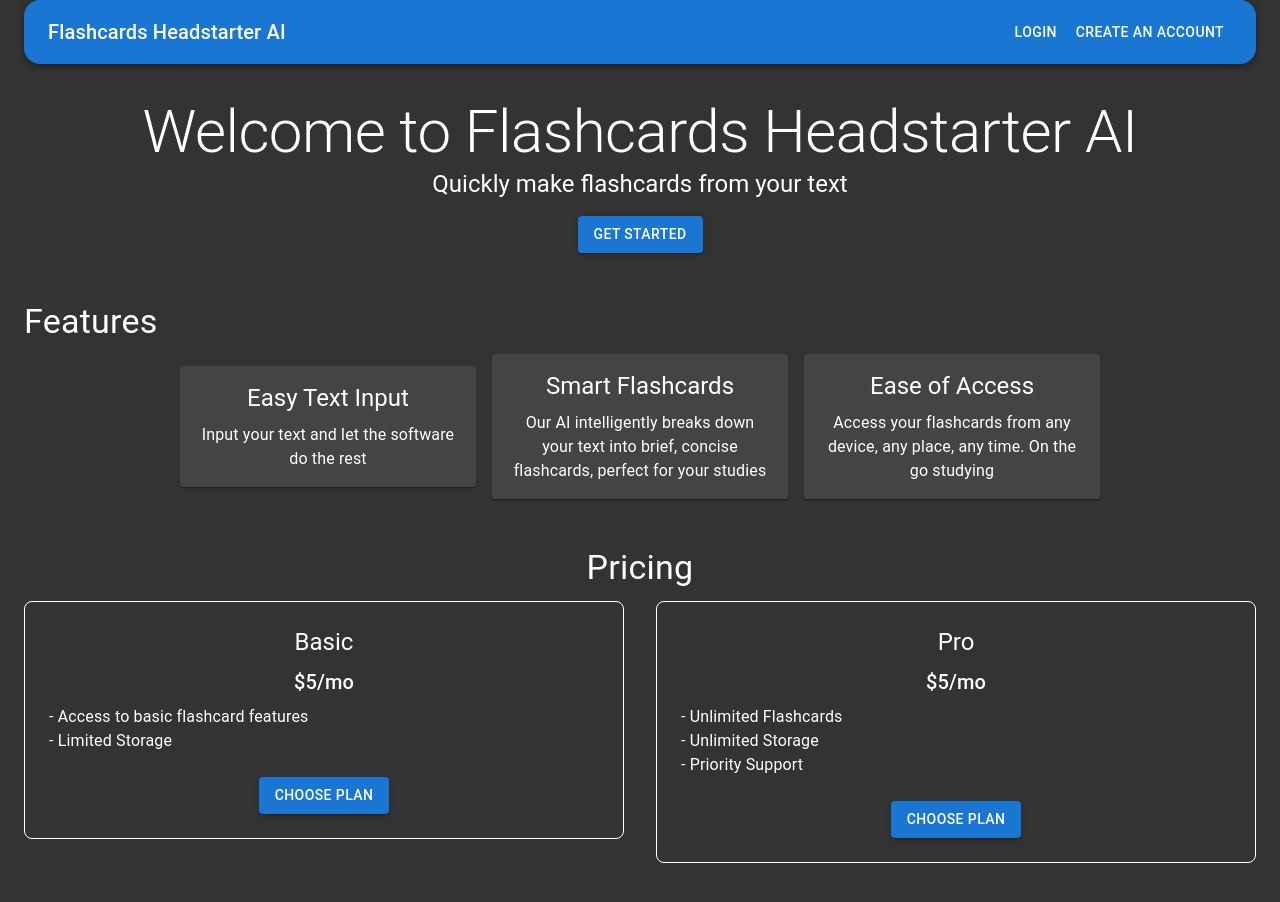
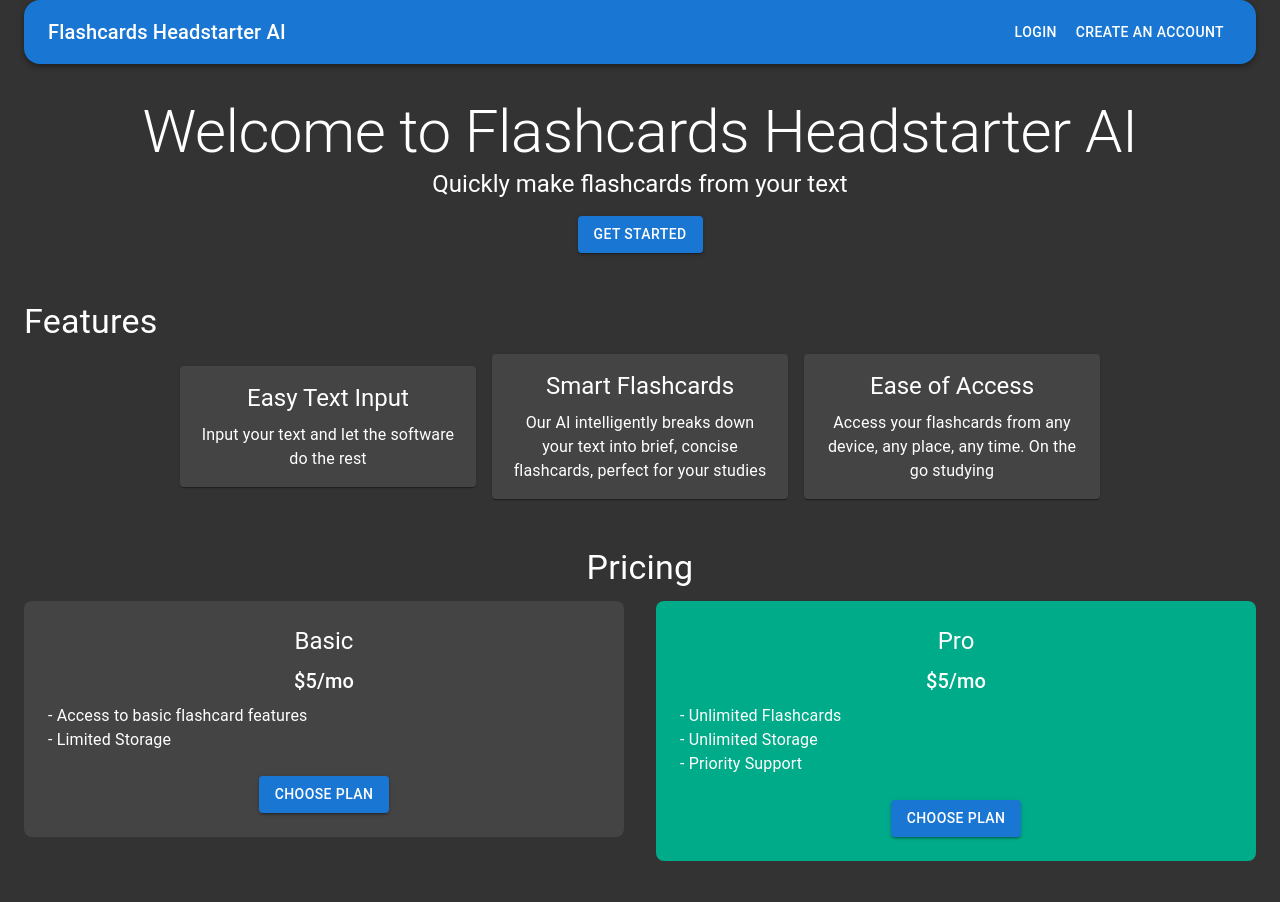
Before and after one commit to RakinAB/Flashcards-AI, a Next.js app: page / in a window 1280 px wide. Shown: the top 902 px of the page. Built offline with nearby package versions, Linux system fonts and the light colour scheme; no server answers.

Commit message:
commit UI

```diff
--- a/app/page.js
+++ b/app/page.js
@@ -115,9 +115,8 @@ export default function Home() {
           <Grid item xs={12} md={6}>
             <Box sx={{
               p:3,
-              border: '1px solid',
-              borderColor:'grey',
-              borderRadius: 2
+              borderRadius: 2,
+              backgroundColor:'#444444'
             }}>
               <Typography variant="h5" gutterBottom>Basic</Typography>
               <Typography variant="h6" gutterBottom>$5/mo</Typography>
@@ -133,9 +132,8 @@ export default function Home() {
           <Grid item xs={12} md={6}>
             <Box sx={{
               p:3,
-              border: '1px solid',
-              borderColor:'grey',
-              borderRadius: 2
+              borderRadius: 2,
+              backgroundColor: '#00ab89'
             }}>
               <Typography variant="h5" gutterBottom>Pro</Typography>
               <Typography variant="h6" gutterBottom>$5/mo</Typography>
```
